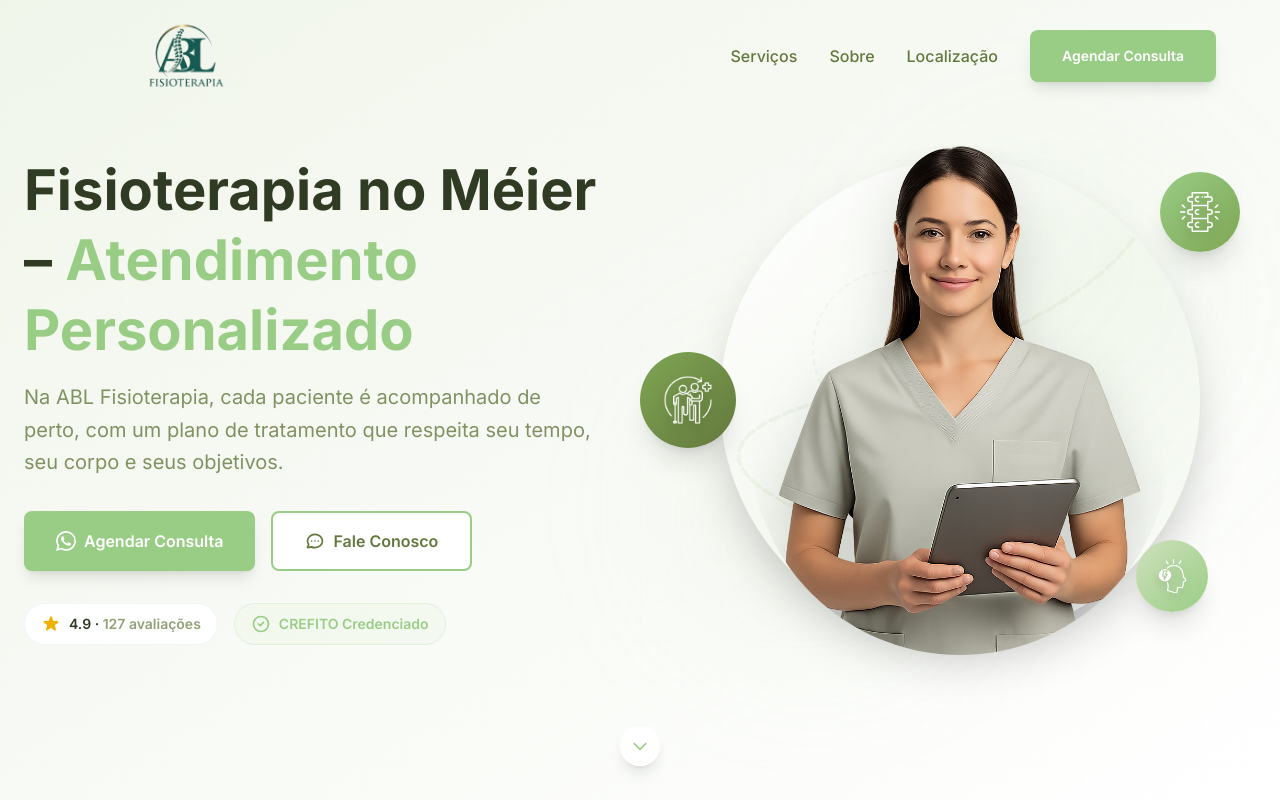
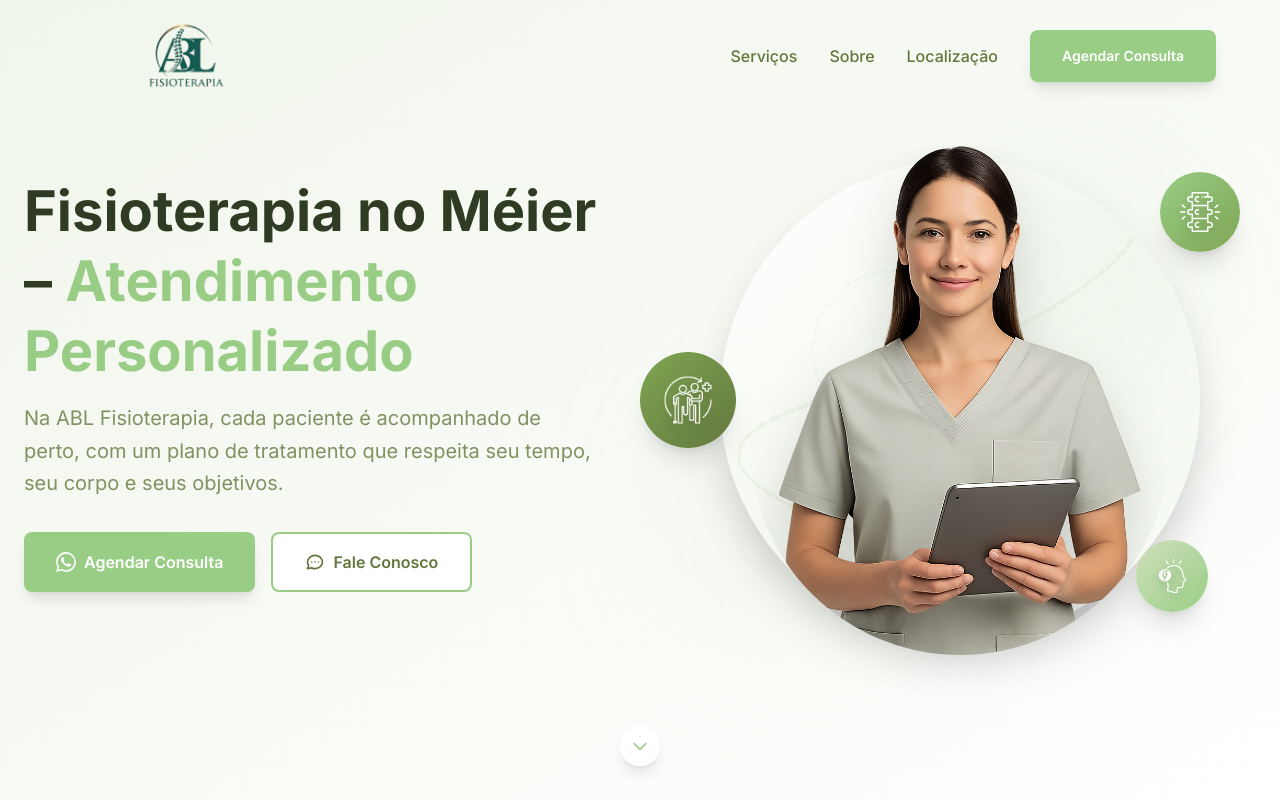
Before and after one commit to MattRib/abl-fisio, a Next.js app: page / in a window 1280 px wide. Shown: the top 800 px of the page. Built offline with nearby package versions, Linux system fonts and the light colour scheme.

Commit message:
refactor: remove badge components for a cleaner Hero section

```diff
--- a/components/sections/Hero.tsx
+++ b/components/sections/Hero.tsx
@@ -156,25 +156,6 @@
                   : "opacity-0 translate-y-12"
               }`}
             >
-              {/* Badge 1 - Avaliações Google */}
-              <div className="flex items-center gap-2 px-3 py-2 sm:px-4 sm:py-2.5 bg-white rounded-full shadow-soft border border-gray-100">
-                <svg className="w-4 h-4 sm:w-5 sm:h-5 text-yellow-500 fill-current" viewBox="0 0 20 20">
-                  <path d="M9.049 2.927c.3-.921 1.603-.921 1.902 0l1.07 3.292a1 1 0 00.95.69h3.462c.969 0 1.371 1.24.588 1.81l-2.8 2.034a1 1 0 00-.364 1.118l1.07 3.292c.3.921-.755 1.688-1.54 1.118l-2.8-2.034a1 1 0 00-1.175 0l-2.8 2.034c-.784.57-1.838-.197-1.539-1.118l1.07-3.292a1 1 0 00-.364-1.118L2.98 8.72c-.783-.57-.38-1.81.588-1.81h3.461a1 1 0 00.951-.69l1.07-3.292z" />
-                </svg>
-                <span className="text-xs sm:text-sm font-semibold text-darker">
-                  4.9 · <span className="text-dark/70">127 avaliações</span>
-                </span>
-              </div>
-
-              {/* Badge 2 - CREFITO */}
-              <div className="flex items-center gap-2 px-3 py-2 sm:px-4 sm:py-2.5 bg-primary/5 rounded-full border border-primary/20">
-                <svg className="w-4 h-4 sm:w-5 sm:h-5 text-primary" fill="none" stroke="currentColor" viewBox="0 0 24 24">
-                  <path strokeLinecap="round" strokeLinejoin="round" strokeWidth={2} d="M9 12l2 2 4-4m6 2a9 9 0 11-18 0 9 9 0 0118 0z" />
-                </svg>
-                <span className="text-xs sm:text-sm font-semibold text-primary">
-                  CREFITO Credenciado
-                </span>
-              </div>
             </div>
           </div>
 
```
